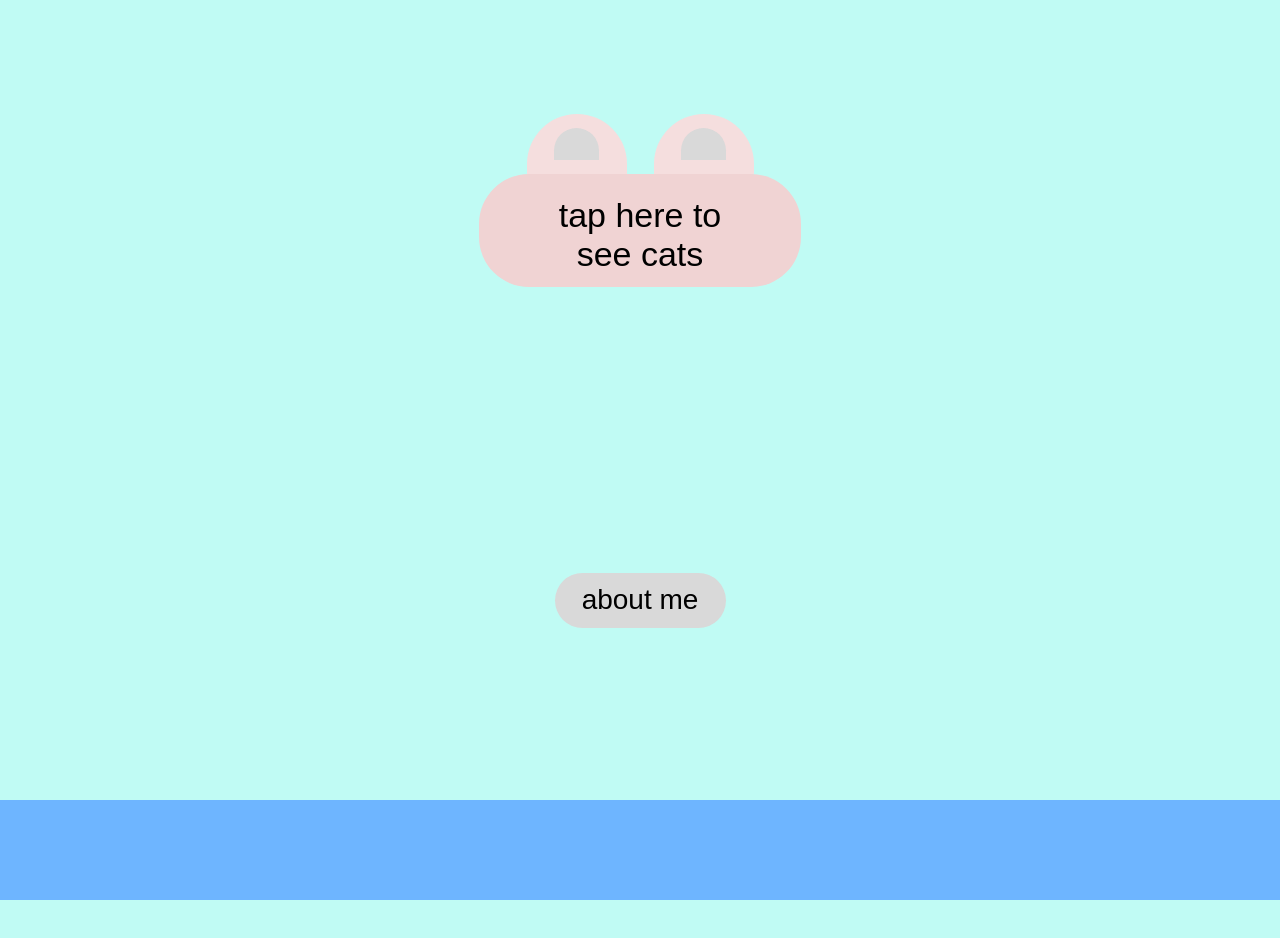
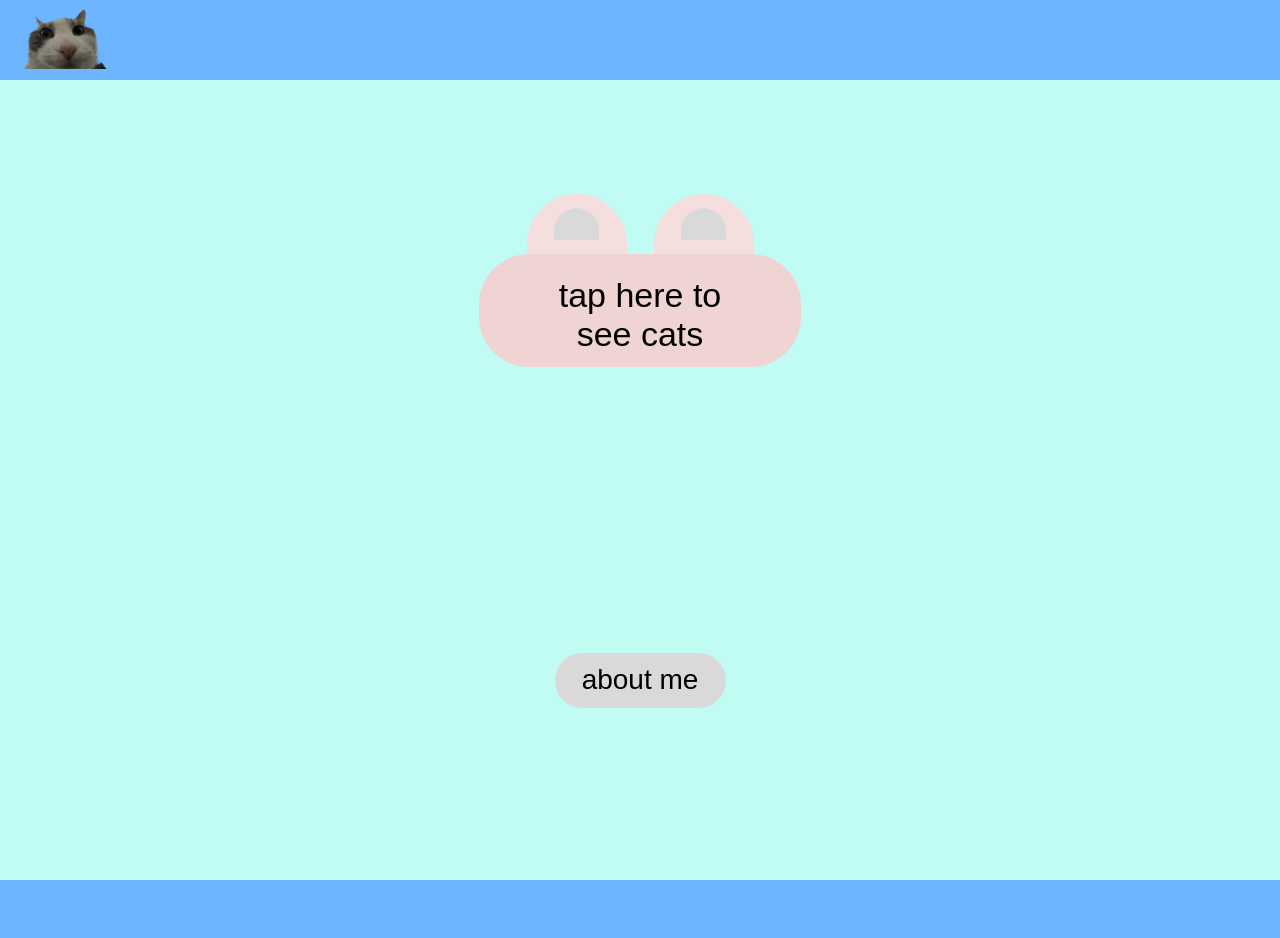
Before and after one commit to Sustavo/Cats-Generator, a Vue app: page / in a window 1280 px wide. Shown: the top 938 px of the page. Before the commit the page ends 900 px from the top, so only its background shows below. Built offline with nearby package versions, Linux system fonts and the light colour scheme; some icons are missing.

Commit message:
Feat: Add the componente "TheHeader" on the App.vue

```diff
--- a/src/App.vue
+++ b/src/App.vue
@@ -1,5 +1,8 @@
 <template>
   <div id="app">
+    <header>
+      <TheHeader />
+    </header>
     <main>
       <router-view/>
     </main>
@@ -11,10 +14,12 @@
 
 <script>
   import TheFooter from "./components/TheFooter.vue"
+  import TheHeader from "./components/TheHeader.vue"
 
 export default {
   components: {
-    TheFooter
+    TheFooter,
+    TheHeader
   }
 }
 </script>
```
